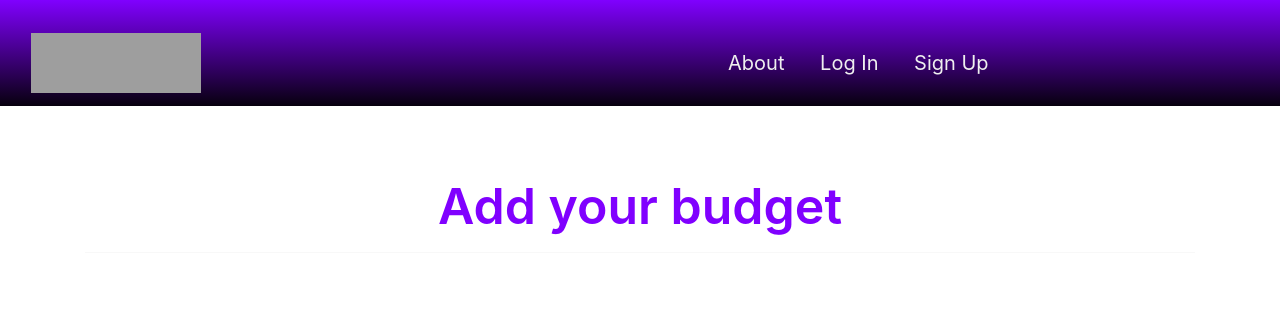
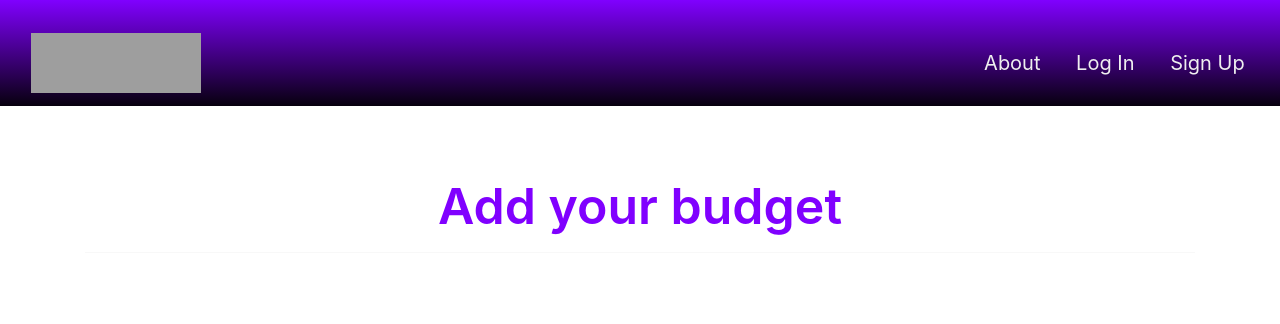
Before and after one commit to joeycalt/myBudget, a Django app: page /budget/new/ in a window 1280 px wide. Shown: the top 324 px of the page. Run offline with Django 4.2, Linux system fonts and the light colour scheme; some libraries are stand-ins or nearby versions; grey boxes are pictures that could not be loaded.

Commit message:
fixed navbar for other pages besides login/logout, will be next

```diff
--- a/main_app/static/styles/main.css
+++ b/main_app/static/styles/main.css
@@ -1152,4 +1152,9 @@ div.buttons {
         width: 100%;
         margin-left: 675px!important;
     }
+
+    .base.navbar-area {
+        width: 88%;
+        margin-left: 580px!important;
+    }
 }
```
